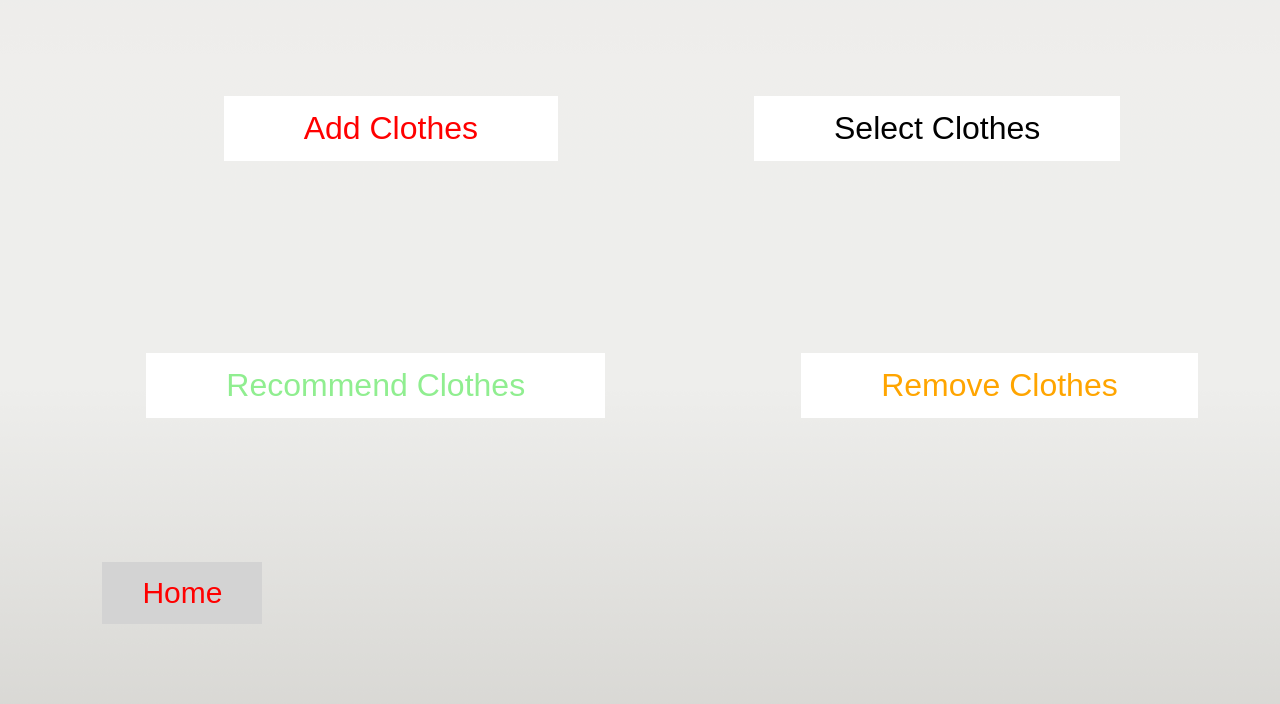
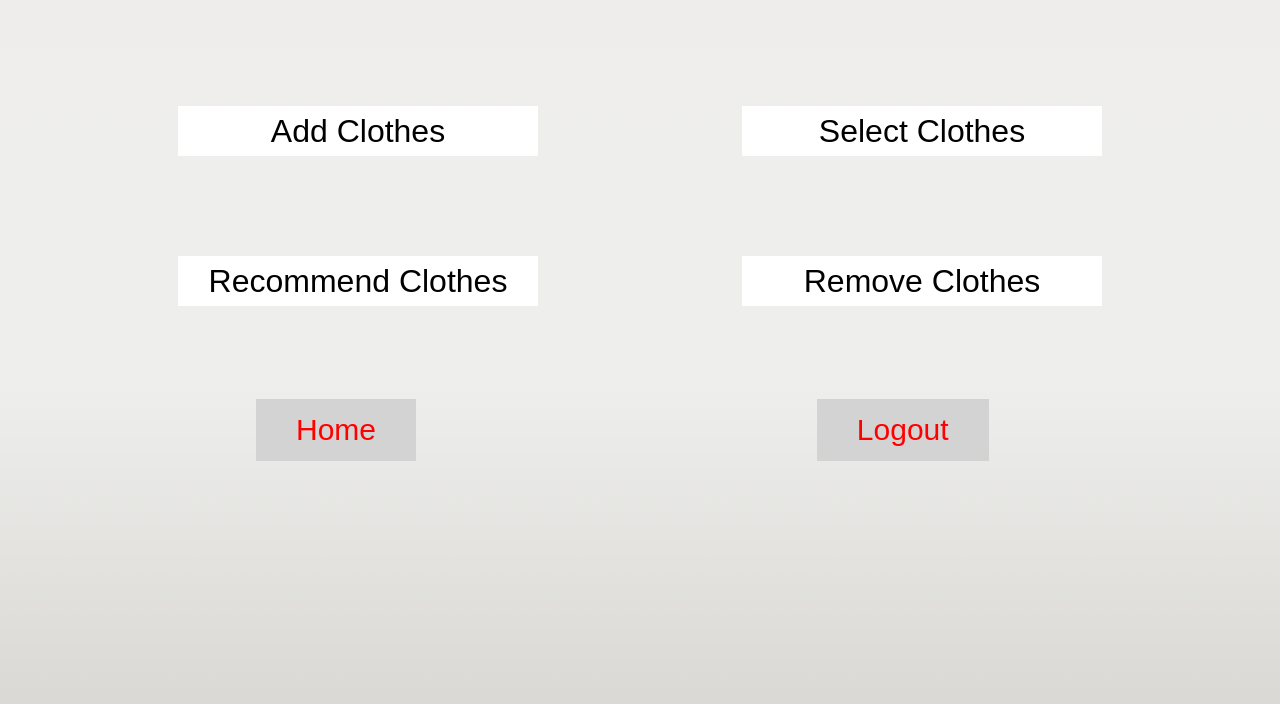
Before and after one commit to aaysan/Senior-Design-UI, a Flask app: template templates/post_login_main.html in a window 1280 px wide. Shown: the part 96-800 px from the top of the page. Run offline with Flask 2, Linux system fonts and the light colour scheme; the template is opened without the code that fills it, so the values that code supplies are empty.

Commit message:
Fixed login page

```diff
--- a/templates/post_login_main.html
+++ b/templates/post_login_main.html
@@ -42,6 +42,9 @@
 			<h1 style="font-size: 30px">Temperature: {{ temperature }}</h1>
 		</div>
 			<center>
+				<p>&nbsp;</p>
+				<p>&nbsp;</p>
+				<p>&nbsp;</p>
 				<p>
 					<button onclick="window.location.href='/add_clothes'"class="func Add">Add Clothes</button>
 					<button onclick="window.location.href='/display_clothes'"class="func Select">Select Clothes</button>
@@ -50,6 +53,7 @@
 				</p>
 			</center>
 			<button onclick="location.href='index.html'"class="back Home">Home</button>
+			<button onclick="location.href='index.html'"class="back Logout">Logout</button>
 	</div>
 
 </body>
--- a/static/styles/style.css
+++ b/templates/static/styles/style.css
@@ -66,18 +66,22 @@ sub {
 
 .func {
 	border: none;
-	margin-top: 15%;
-	margin-left: 10%;
-	margin-right: 5%;
+	margin-top: 100px;
+	margin-left: 100px;
+	margin-right: 100px;
     background-color: white;
-    padding: 14px 80px;
+    /*padding: 14px 120px; */
+    height: 50px;
+    width: 360px;
     font-size: 32px;
     cursor: pointer;
     display: inline-block;
-		color: red
+		color: black
 }
-.Add {color: Red}
-.Select {color: Black}
+.Add {color: black}
+.Select {color: black}
+
+.func:hover {background: #993366; text-decoration: underline;}
 
 .dropdown {
 	position: relative;
@@ -115,8 +119,8 @@ sub {
     display: inline-block;
 }
 .func2:hover {background: blue; text-decoration: underline;}
-.Recommend {color: lightgreen;}
-.Remove {color: orange;}
+.Recommend {color: black;}
+.Remove {color: black;}
 
 .func3 {
 	border: none;
@@ -134,9 +138,8 @@ sub {
 
 .back {
 	border: none;
-	position: absolute;
-	bottom: 10%;
-	margin-left: 8%;
+	margin-top: 6%;
+	margin-left: 20%;
 	margin-right: 6%;
     background-color: lightgrey;
     padding: 14px 40px;
@@ -148,6 +151,7 @@ sub {
 .Main {color: red;}
 .Main:hover {background: #993366; text-decoration: underline;}
 
+.Logout {margin-left: 25%}
 
 /*------------------------------------*\
 	CHECKBOX
```
Also changed, not shown: templates/static/media/logo.png (renamed from static/media/logo.png), templates/static/media/main_background.png (renamed from static/media/main_background.png), templates/static/media/wardrobe.jpg (renamed from static/media/wardrobe.jpg), 3 other files.
